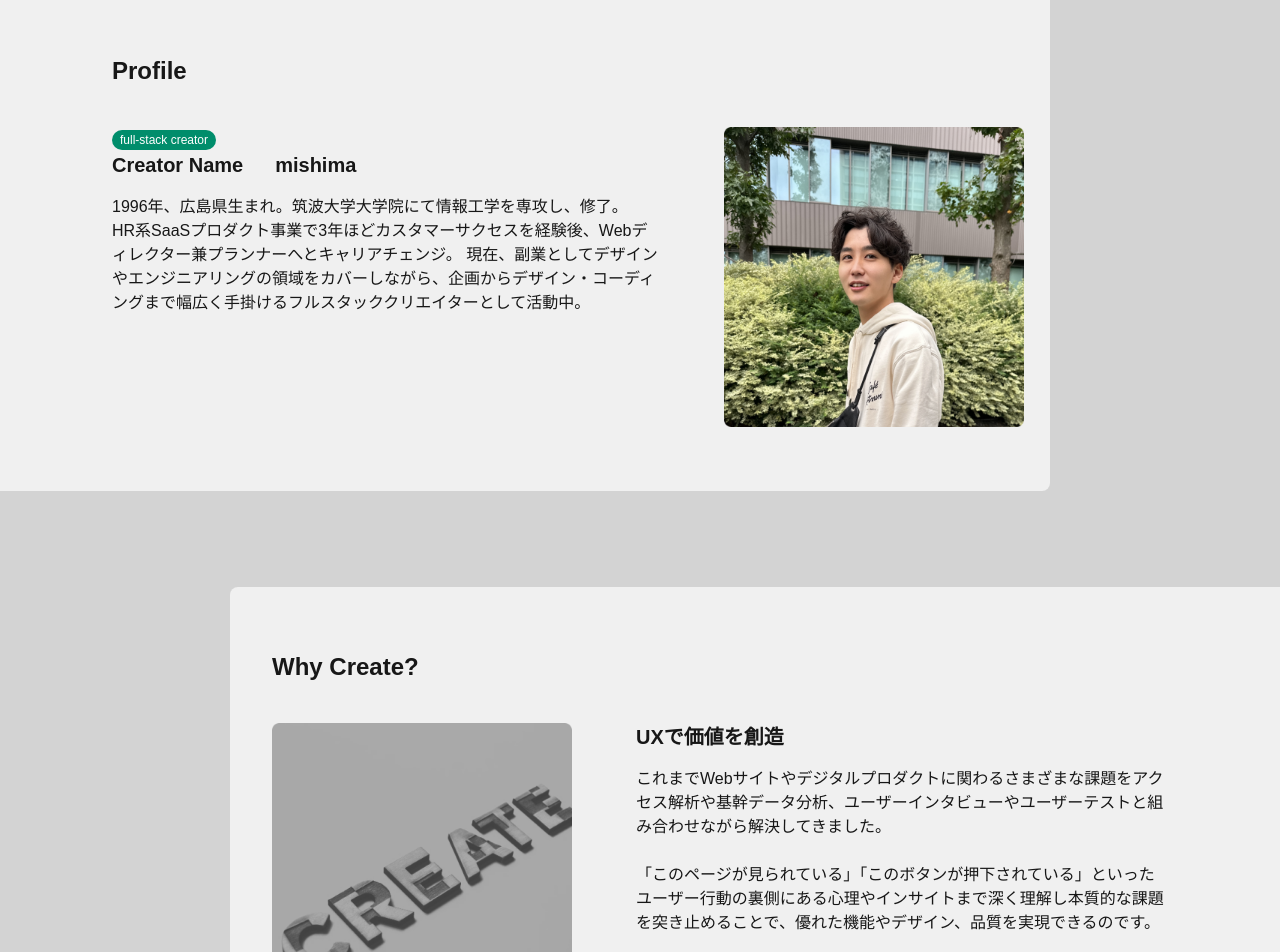
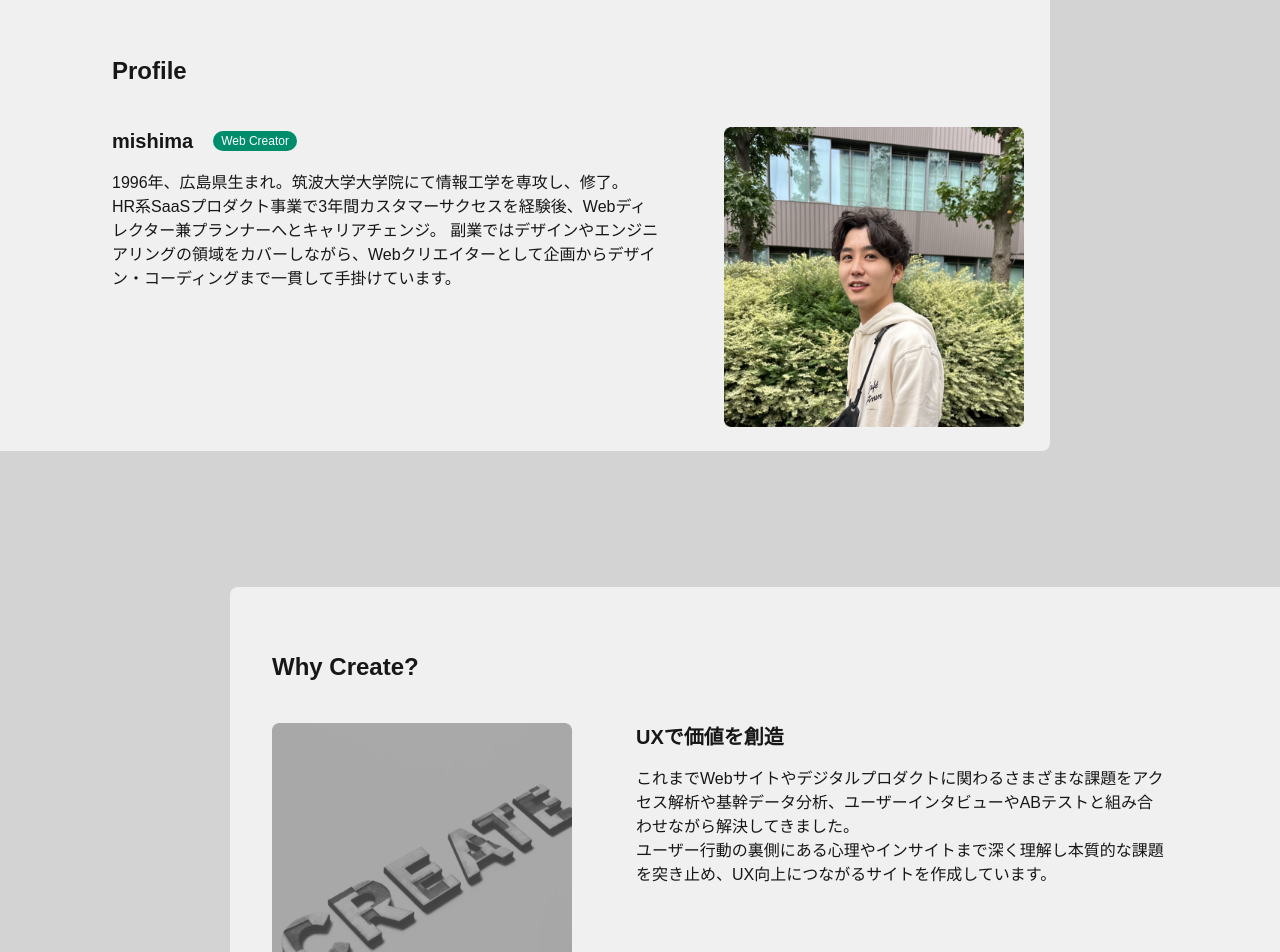
Before and after one commit to NobuhiroMishima/mishima-portfolio, a Next.js app: page /about in a window 1280 px wide. Shown: the part 280-1232 px from the top of the page. Built offline with nearby package versions, Linux system fonts and the light colour scheme.

Commit message:
fix: レスポンシブ対応

```diff
--- a/src/app/about/page.jsx
+++ b/src/app/about/page.jsx
@@ -6,7 +6,12 @@ import { skills } from "@/features/about/constants/skills";
 import CategoryBadge from "@/components/elements/badge/CategoryBadge";
 import SubHeadline from "@/components/elements/title/SubHeadline";
 import useIntersectionObserver from "@/components/hooks/useIntersectionObserver";
-import { appear, appearLeft, appearRight, appearUp } from "@/components/utils/appear";
+import {
+  appear,
+  appearLeft,
+  appearRight,
+  appearUp,
+} from "@/components/utils/appear";
 import SkillCard from "@/features/about/SkillCard";
 
 function page() {
@@ -25,26 +30,25 @@ function page() {
       </div>
       <div className="flex flex-col gap-y-14 sm:gap-y-24 md:gap-y-24">
         <section ref={ref1} className={appearRight(isVisible1, "relative")}>
-          <div className="absolute top-0 left-0 bg-contentgray rounded-tr-lg rounded-br-lg w-[calc(100%-20px)] sm:w-[calc(100%-40px)] md:w-[calc(100%-64px)] lg:w-[calc(100%*0.82)] h-[640px] xs:h-[560px] sm:h-[544px] md:h-[500px] z-[-10]"></div>
+          <div className="absolute top-0 left-0 bg-contentgray rounded-tr-lg rounded-br-lg w-[calc(100%-20px)] sm:w-[calc(100%-40px)] md:w-[calc(100%-64px)] lg:w-[calc(100%*0.82)] h-[600px] xs:h-[560px] sm:h-[544px] md:h-[460px] z-[-10]"></div>
           <div className="px-28 max-lg:px-16 max-md:px-10 max-xs:px-5 py-16">
             <div className="max-w-6xl mx-auto flex flex-wrap flex-row justify-center md:justify-between gap-x-10 lg:gap-x-16 pr-5 sm:pr-10 md:pr-32 lg:pr-36">
               <div className="w-full">
                 <SubHeadline text="Profile" />
               </div>
               <div className="flex-1 max-md:order-3">
-                <div className="mb-4">
-                  <CategoryBadge text={"full-stack creator"} />
-                  <div className="flex gap-8 font-bold text-lg lg:text-xl">
-                    <h5>Creator Name</h5>
-                    <p>mishima</p>
-                  </div>
+                <div className="flex gap-5 items-center mb-4">
+                  <p className="inline-block font-bold text-lg lg:text-xl">
+                    mishima
+                  </p>
+                  <CategoryBadge text={"Web Creator"} />
                 </div>
                 <div className="min-w-60">
                   <p>
                     1996年、広島県生まれ。筑波大学大学院にて情報工学を専攻し、修了。
                     <br />
-                    HR系SaaSプロダクト事業で3年ほどカスタマーサクセスを経験後、Webディレクター兼プランナーへとキャリアチェンジ。
-                    現在、副業としてデザインやエンジニアリングの領域をカバーしながら、企画からデザイン・コーディングまで幅広く手掛けるフルスタッククリエイターとして活動中。
+                    HR系SaaSプロダクト事業で3年間カスタマーサクセスを経験後、Webディレクター兼プランナーへとキャリアチェンジ。
+                    副業ではデザインやエンジニアリングの領域をカバーしながら、Webクリエイターとして企画からデザイン・コーディングまで一貫して手掛けています。
                   </p>
                 </div>
               </div>
@@ -61,7 +65,7 @@ function page() {
           </div>
         </section>
         <section ref={ref2} className={appearLeft(isVisible2, "relative")}>
-          <div className="absolute top-0 right-0 bg-contentgray rounded-tl-lg rounded-bl-lg w-[calc(100%-20px)] sm:w-[calc(100%-40px)] md:w-[calc(100%-64px)] lg:w-[calc(100%*0.82)] h-[640px] xs:h-[560px] sm:h-[544px] md:h-[500px] z-[-10]"></div>
+          <div className="absolute top-0 right-0 bg-contentgray rounded-tl-lg rounded-bl-lg w-[calc(100%-20px)] sm:w-[calc(100%-40px)] md:w-[calc(100%-64px)] lg:w-[calc(100%*0.82)] h-[600px] xs:h-[560px] sm:h-[544px] md:h-[460px] z-[-10]"></div>
           <div className="px-28 max-lg:px-16 max-md:px-10 max-xs:px-5 py-16">
             <div className="max-w-6xl mx-auto flex flex-wrap flex-row justify-center md:justify-between gap-x-10 lg:gap-x-16 pl-5 sm:pl-10 md:pl-32 lg:pl-40">
               <div className="w-full">
@@ -82,10 +86,9 @@ function page() {
                 </div>
                 <div className="min-w-60">
                   <p>
-                    これまでWebサイトやデジタルプロダクトに関わるさまざまな課題をアクセス解析や基幹データ分析、ユーザーインタビューやユーザーテストと組み合わせながら解決してきました。
+                    これまでWebサイトやデジタルプロダクトに関わるさまざまな課題をアクセス解析や基幹データ分析、ユーザーインタビューやABテストと組み合わせながら解決してきました。
                     <br />
-                    <br className="max-lg:hidden" />
-                    「このページが見られている」「このボタンが押下されている」といったユーザー行動の裏側にある心理やインサイトまで深く理解し本質的な課題を突き止めることで、優れた機能やデザイン、品質を実現できるのです。
+                    ユーザー行動の裏側にある心理やインサイトまで深く理解し本質的な課題を突き止め、UX向上につながるサイトを作成しています。
                   </p>
                 </div>
               </div>
@@ -97,11 +100,14 @@ function page() {
             <div ref={ref3} className={appearUp(isVisible3, "mb-10")}>
               <SubHeadline text="Skills" />
               <p>
-                企画、デザイン・設計から実装まで幅広くスキルセットを保有しています。（2024年9月30日現在）
+                企画、デザイン・設計から実装まで幅広くスキルセットを保有しています。（2025年3月現在）
               </p>
             </div>
             <div className="flex flex-col lg:flex-row gap-16 items-center lg:items-start">
-              <div ref={ref4} className={appear(isVisible4, "max-w-[458px] lg:max-w-[630px]")}>
+              <div
+                ref={ref4}
+                className={appear(isVisible4, "max-w-[458px] lg:max-w-[630px]")}
+              >
                 <img src="../../assets/chart.png" alt="" />
                 <p>
                   ※現在は、本業で企画業務を担当し、副業でエンジニアリング業務を行っています。
--- a/src/app/service/page.jsx
+++ b/src/app/service/page.jsx
@@ -32,7 +32,7 @@ function page() {
               ※下記サービス以外のご相談につきましてもお気軽にご連絡ください。
             </p>
           </div>
-          <div className="flex justify-center">
+          <div className="max-md:hidden flex justify-center">
             <Link href={`/service/${servicecontent[0].id}`}>
               <img
                 src={servicecontent[0].cardimage}
@@ -42,7 +42,7 @@ function page() {
               />
             </Link>
           </div>
-          <div className="flex justify-between">
+          <div className="flex gap-y-10 lg:flex-row flex-col justify-between">
             <div className="mr-5">
               <ServiceFilter
                 activeCategory={activeCategory}
@@ -51,19 +51,17 @@ function page() {
                 setFilterd={setFilterd}
               />
             </div>
-            <div className="flex justify-center">
-              <div className="flex flex-col lg:flex-row flex-wrap justify-between max-w-[840px] gap-4">
+            <div className="grid grid-cols-1 md:grid-cols-2 gap-x-20 md:gap-y-10 gap-y-5 md:place-items-center">
                 {filterd.map((service, index) => (
                   <Link key={index} href={`/service/${service.id}`}>
                     <img
                       src={service.cardimage}
-                      alt={`${service.name} Imagae`}
-                      height={144}
+                      alt={`${service.name} Image`}
                       className="h-36 object-contain shadow-lg duration-500 hover:opacity-80 hover:bg-gray-100 hover:rounded-md"
+                      style={{ objectFit: 'cover', width: '100%', height: 'auto', maxWidth: '400px' }}
                     />
                   </Link>
                 ))}
-              </div>
             </div>
           </div>
         </div>
--- a/src/components/About.jsx
+++ b/src/components/About.jsx
@@ -11,13 +11,16 @@ function About() {
   return (
     <section className="px-28 max-lg:px-16 max-md:px-10 max-xs:px-5 py-4 mt-24">
       <div className="max-w-6xl mx-auto bg-contentgray">
-        <div className="flex flex-col items-center">
+        <div className="max-md:hidden flex flex-col items-center">
           <Backtitle
             color={"black"}
             text={"ABOUT"}
             className="-tracking-widest bg-gradient-to-r from-green-700 bg-[length:100%_20px] bg-center bg-no-repeat"
           />
           <Headline subtitle="私のこだわり" />
+        </div>
+        <div className="md:hidden flex flex-col items-center pt-10">
+          <Headline title="About" subtitle="私のこだわり" />
         </div>
         <div className="flex flex-col md:flex-row justify-between p-10 gap-8 xl:gap-20">
           <div className="max-md:flex max-md:justify-center">
@@ -49,8 +52,8 @@ function About() {
               className={appearLeft(isVisible, "flex gap-5 items-center")}
               style={{ transitionDelay: "100ms" }}
             >
+              <p className="inline-block font-bold text-xl">mishima</p>
               <CategoryBadge text={"Web Creator"} />
-              <p className="inline-block font-bold text-xl">mishima</p>
             </div>
             <div
               ref={elementRef}
--- a/src/features/service/ServiceFilter.jsx
+++ b/src/features/service/ServiceFilter.jsx
@@ -11,7 +11,7 @@ function ServiceFilter({activeCategory, setActiveCategory, services, setFilterd}
         }
     }, [activeCategory, setFilterd])
   return (
-    <div className='flex flex-col gap-2 md:gap-5'>
+    <div className='flex lg:flex-col gap-2 md:gap-5'>
         <button className={activeCategory === 'all' ? 'bg-taggreen py-1 px-3 text-white rounded-lg': "none"} onClick={() => setActiveCategory('all')}>全て</button>
         <button className={activeCategory === 'Planning' ? 'bg-taggreen py-1 px-3 text-white rounded-lg': "none"} onClick={() => setActiveCategory('Planning')}>Planning</button>
         <button className={activeCategory === 'Design' ? 'bg-taggreen py-1 px-3 text-white rounded-lg': "none"} onClick={() => setActiveCategory('Design')}>Design</button>
```
